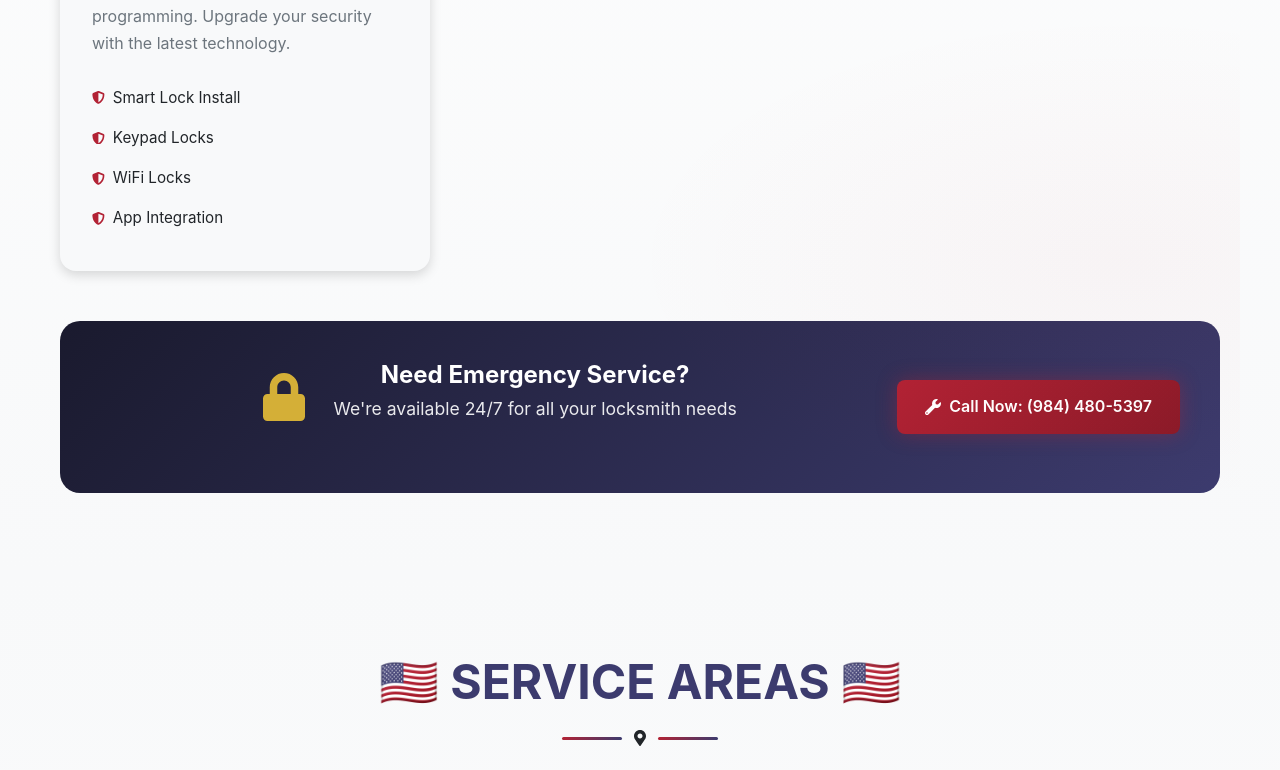
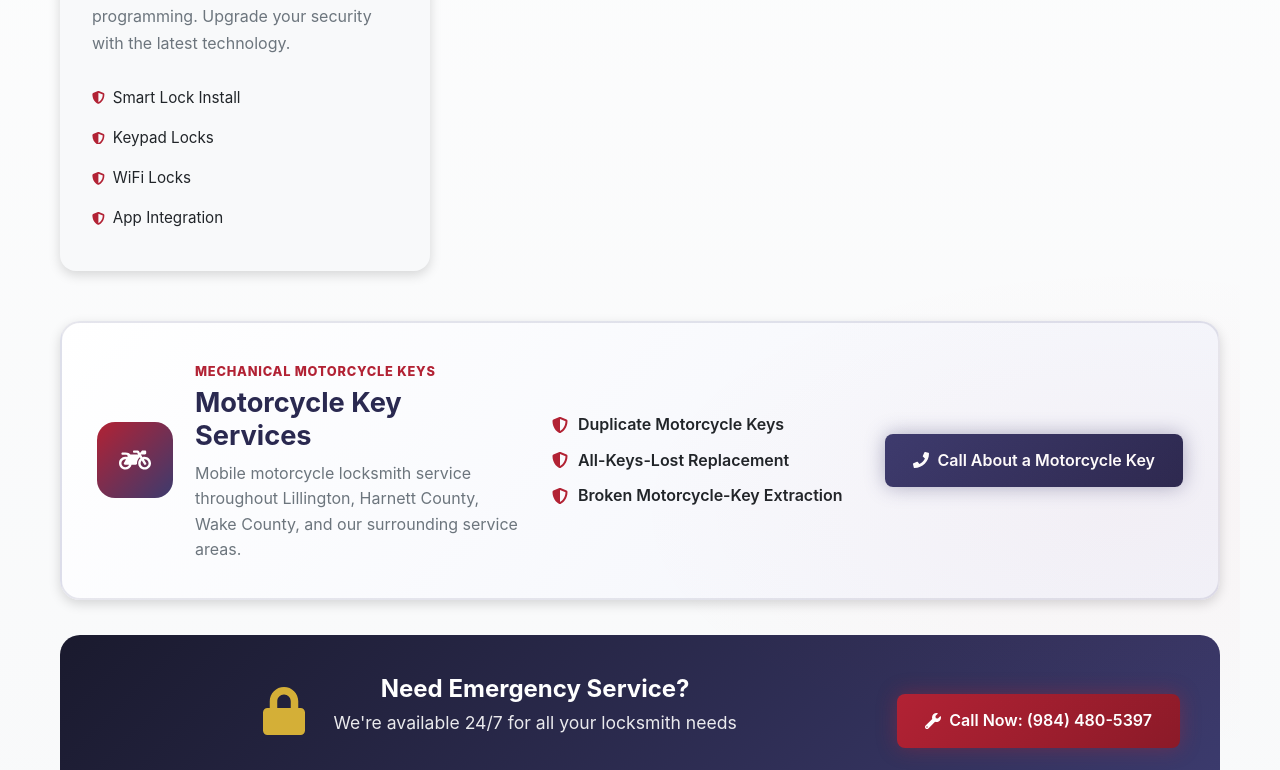
Before and after one commit to Definitely-Ai/Goodlocksmith, a React (Vite) app: page / in a window 1280 px wide. Shown: the part 3292-4062 px from the top of the page. Built offline with nearby package versions, Linux system fonts and the light colour scheme.

Commit message:
Add motorcycle key services
Rename the automotive heading and add a dedicated responsive motorcycle key services section without advertising motorcycle transponder programming.

```diff
--- a/src/components/Services.css
+++ b/src/components/Services.css
@@ -188,6 +188,79 @@
     flex-shrink: 0;
 }
 
+.motorcycle-services {
+    display: grid;
+    grid-template-columns: minmax(0, 1.4fr) minmax(260px, 1fr) auto;
+    align-items: center;
+    gap: 30px;
+    margin: 0 0 35px;
+    padding: 35px;
+    background: linear-gradient(135deg, #ffffff, #f2f4fb);
+    border: 2px solid rgba(60, 59, 110, 0.12);
+    border-radius: 20px;
+    box-shadow: var(--shadow-md);
+}
+
+.motorcycle-heading {
+    display: flex;
+    align-items: center;
+    gap: 22px;
+}
+
+.motorcycle-icon {
+    flex: 0 0 auto;
+    display: grid;
+    place-items: center;
+    width: 76px;
+    height: 76px;
+    color: var(--white);
+    font-size: 2rem;
+    background: linear-gradient(135deg, var(--red-primary), var(--blue-primary));
+    border-radius: 18px;
+}
+
+.motorcycle-eyebrow {
+    color: var(--red-primary);
+    font-size: .8rem;
+    font-weight: 800;
+    letter-spacing: .06em;
+    text-transform: uppercase;
+}
+
+.motorcycle-heading h3 {
+    margin: 4px 0 8px;
+    color: var(--blue-dark);
+    font-size: 1.7rem;
+}
+
+.motorcycle-heading p {
+    color: var(--gray-medium);
+    line-height: 1.6;
+}
+
+.motorcycle-features {
+    display: grid;
+    gap: 10px;
+    list-style: none;
+}
+
+.motorcycle-features li {
+    display: flex;
+    align-items: center;
+    gap: 10px;
+    color: var(--text-dark);
+    font-weight: 600;
+}
+
+.motorcycle-features svg {
+    flex: 0 0 auto;
+    color: var(--red-primary);
+}
+
+.motorcycle-services .btn {
+    text-align: center;
+}
+
 .services-cta {
     display: flex;
     align-items: center;
@@ -218,7 +291,21 @@
     opacity: 0.8;
 }
 
+@media (max-width: 980px) {
+    .motorcycle-services {
+        grid-template-columns: 1fr;
+    }
+}
+
 @media (max-width: 768px) {
+    .motorcycle-services {
+        padding: 26px 22px;
+    }
+
+    .motorcycle-heading {
+        align-items: flex-start;
+    }
+
     .services-cta {
         flex-direction: column;
         text-align: center;
--- a/src/components/Services.jsx
+++ b/src/components/Services.jsx
@@ -1,5 +1,5 @@
 import { motion } from 'framer-motion';
-import { FaHome, FaCar, FaBuilding, FaMobileAlt, FaKey, FaLock, FaShieldAlt, FaWrench } from 'react-icons/fa';
+import { FaHome, FaCar, FaBuilding, FaMobileAlt, FaKey, FaLock, FaShieldAlt, FaWrench, FaMotorcycle, FaPhone } from 'react-icons/fa';
 import './Services.css';
 
 const Services = () => {
@@ -13,7 +13,7 @@ const Services = () => {
         },
         {
             icon: <FaCar />,
-            title: 'Auto Services',
+            title: 'Automotive & Motorcycle',
             emoji: '🚗',
             description: 'Complete automotive locksmith services for all makes and models. Car lockouts, key programming, and more.',
             features: ['Car Lockouts', 'Key Cutting', 'Transponder Keys']
@@ -98,6 +98,31 @@ const Services = () => {
                     ))}
                 </motion.div>
 
+                <motion.section
+                    className="motorcycle-services"
+                    initial={{ opacity: 0, y: 20 }}
+                    whileInView={{ opacity: 1, y: 0 }}
+                    transition={{ duration: 0.5 }}
+                    viewport={{ once: true }}
+                >
+                    <div className="motorcycle-heading">
+                        <div className="motorcycle-icon"><FaMotorcycle /></div>
+                        <div>
+                            <span className="motorcycle-eyebrow">Mechanical motorcycle keys</span>
+                            <h3>Motorcycle Key Services</h3>
+                            <p>Mobile motorcycle locksmith service throughout Lillington, Harnett County, Wake County, and our surrounding service areas.</p>
+                        </div>
+                    </div>
+                    <ul className="motorcycle-features">
+                        <li><FaShieldAlt /> Duplicate Motorcycle Keys</li>
+                        <li><FaShieldAlt /> All-Keys-Lost Replacement</li>
+                        <li><FaShieldAlt /> Broken Motorcycle-Key Extraction</li>
+                    </ul>
+                    <a href="tel:984-480-5397" className="btn btn-secondary">
+                        <FaPhone /> Call About a Motorcycle Key
+                    </a>
+                </motion.section>
+
                 <motion.div
                     className="services-cta"
                     initial={{ opacity: 0, y: 20 }}
--- a/src/data/cities.js
+++ b/src/data/cities.js
@@ -96,9 +96,9 @@ export const cities = {
 
 export const services = [
     {
-        name: 'Automotive Services',
+        name: 'Automotive & Motorcycle',
         icon: '🚗',
-        items: ['Car Lockouts', 'Key Cutting', 'Transponder Keys', 'Broken Key Extraction']
+        items: ['Car Lockouts', 'Key Cutting', 'Transponder Keys', 'Broken Key Extraction', 'Duplicate Motorcycle Keys', 'Lost Motorcycle Key Replacement']
     },
     {
         name: 'Residential Services',
```
